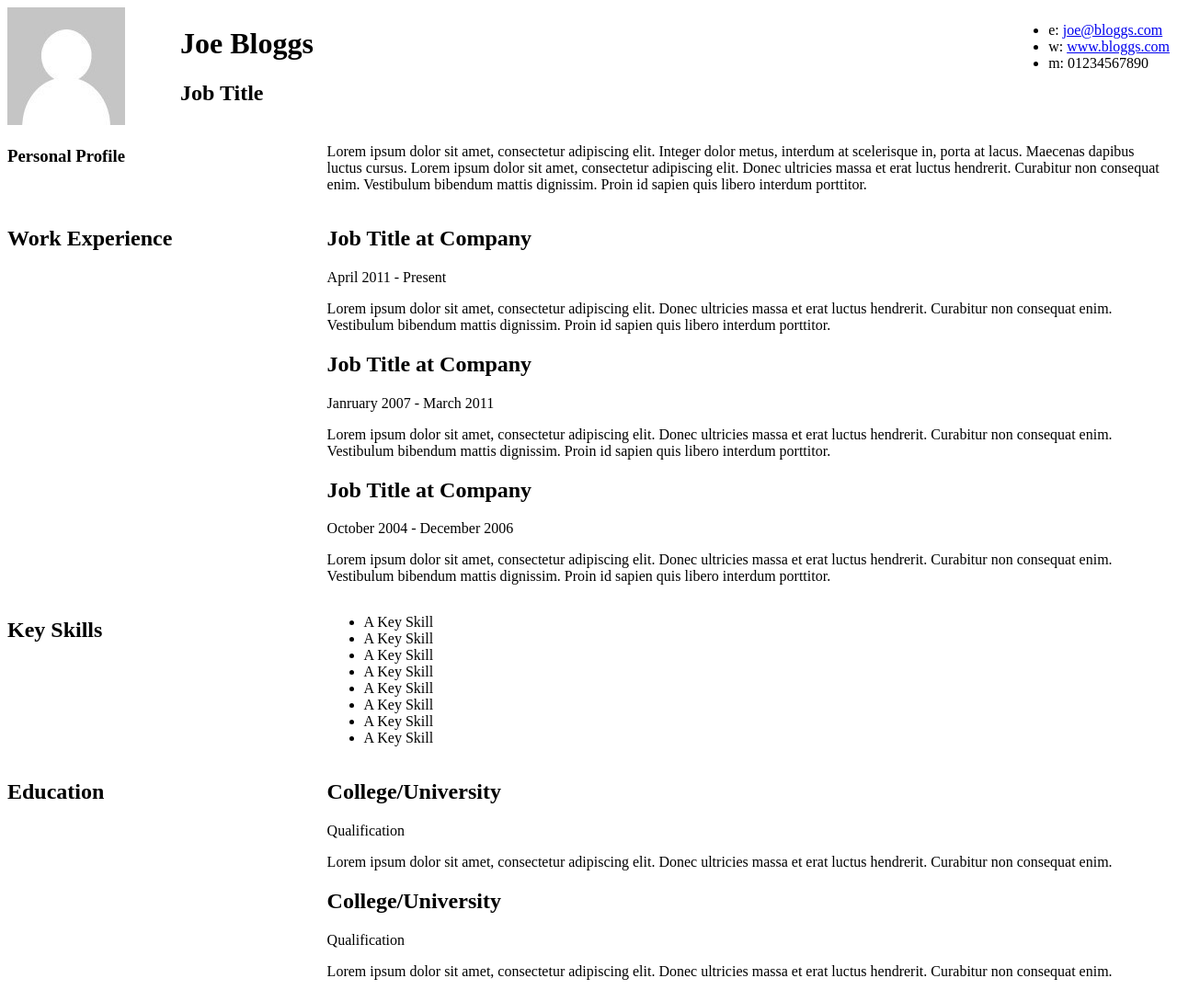
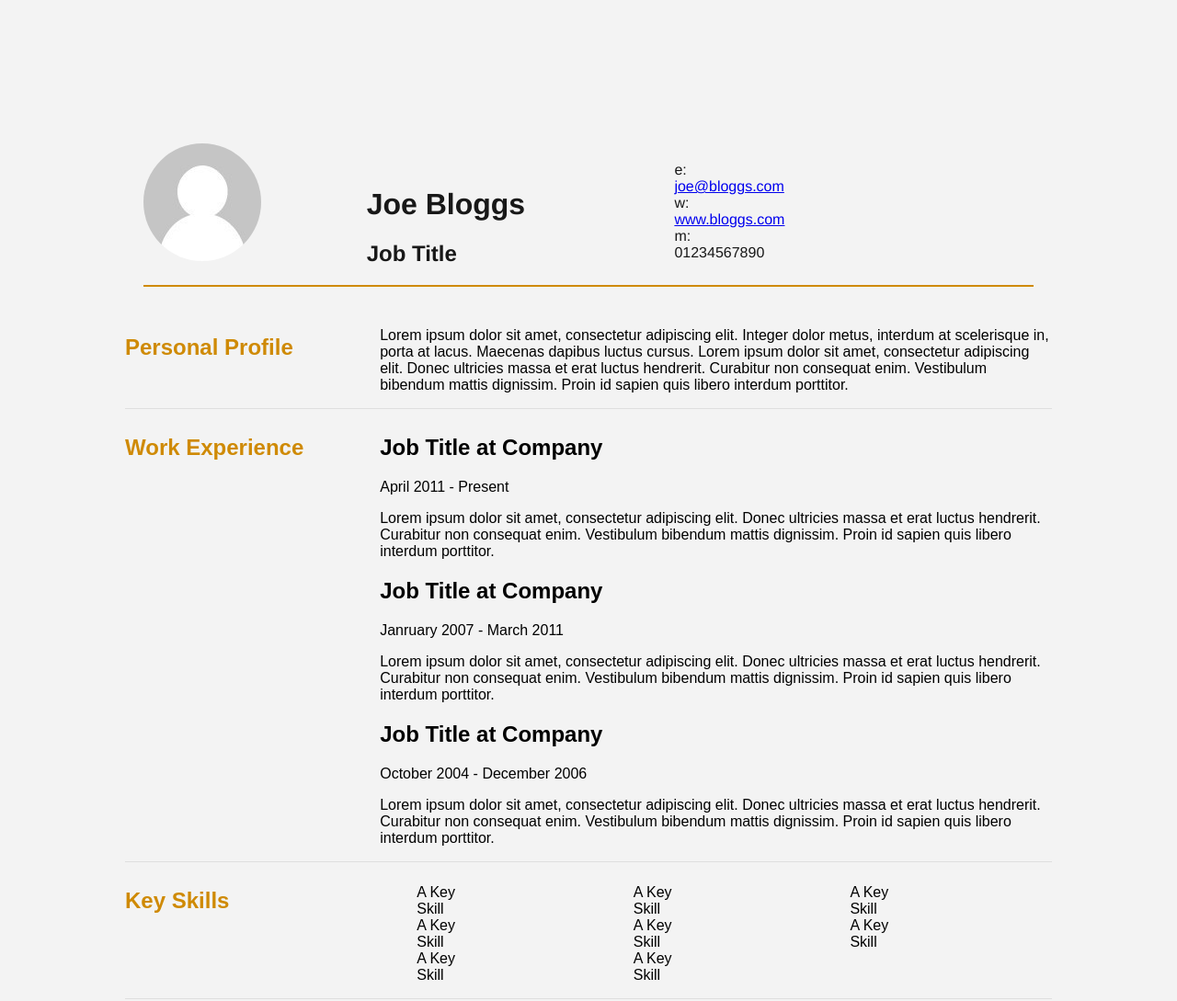
Before and after one commit to Kenzie-Academy-Brasil-Developers/estilizar-curriculo-sprint-2-rhamo1, a plain HTML site: page index.html in a window 1280 px wide. Shown: the top 1089 px of the page at 92% size. Drawn offline with Linux system fonts and the light colour scheme.

Commit message:
Entrega atividade 30 - Entrega: Estilizar um Curriculo guru

```diff
--- a/index.html
+++ b/index.html
@@ -1,10 +1,11 @@
 <!DOCTYPE html>
 <html>
+
 <head>
 	<title>John Doe - Curriculum Vitae</title>
 
-<meta name="viewport" content="width=device-width"/>
-<meta name="description" content="The Curriculum Vitae of Joe Bloggs."/>
+	<meta name="viewport" content="width=device-width" />
+	<meta name="description" content="The Curriculum Vitae of Joe Bloggs." />
 	<meta charset="UTF-8">
 	<link rel="preconnect" href="https://fonts.gstatic.com">
 	<link href='https://fonts.googleapis.com/css?family=Rokkitt:400,700|Lato:400,300' rel='stylesheet' type='text/css'>
@@ -14,8 +15,9 @@
 <script src="//html5shiv.googlecode.com/svn/trunk/html5.js"></script>
 <![endif]-->
 </head>
+
 <body id="top">
-<div id="cv" >
+	<div id="cv">
 		<div class="mainDetails">
 			<div id="headshot">
 				<img src="headshot.jpg" alt="Alan Smith" />
@@ -33,18 +35,23 @@
 					<li>m: 01234567890</li>
 				</ul>
 			</div>
-		<div class="clear"></div>
+			<div class="clear" style="width: inherit;border-top: 2px solid #cf8a05;"></div>
 		</div>
 
 		<div id="mainArea">
 			<section>
 				<article>
 					<div class="sectionTitle">
-					<h1>Personal Profile</h1>
+						<h1 style="font-size: 1.5em;
+								">Personal Profile</h1>
 					</div>
 
 					<div class="sectionContent">
-					<p>Lorem ipsum dolor sit amet, consectetur adipiscing elit. Integer dolor metus, interdum at scelerisque in, porta at lacus. Maecenas dapibus luctus cursus. Lorem ipsum dolor sit amet, consectetur adipiscing elit. Donec ultricies massa et erat luctus hendrerit. Curabitur non consequat enim. Vestibulum bibendum mattis dignissim. Proin id sapien quis libero interdum porttitor.</p>
+						<p>Lorem ipsum dolor sit amet, consectetur adipiscing elit. Integer dolor metus, interdum at
+							scelerisque in, porta at lacus. Maecenas dapibus luctus cursus. Lorem ipsum dolor sit amet,
+							consectetur adipiscing elit. Donec ultricies massa et erat luctus hendrerit. Curabitur non
+							consequat enim. Vestibulum bibendum mattis dignissim. Proin id sapien quis libero interdum
+							porttitor.</p>
 					</div>
 				</article>
 				<div class="clear"></div>
@@ -60,19 +67,25 @@
 					<article>
 						<h2>Job Title at Company</h2>
 						<p class="subDetails">April 2011 - Present</p>
-					<p>Lorem ipsum dolor sit amet, consectetur adipiscing elit. Donec ultricies massa et erat luctus hendrerit. Curabitur non consequat enim. Vestibulum bibendum mattis dignissim. Proin id sapien quis libero interdum porttitor.</p>
+						<p>Lorem ipsum dolor sit amet, consectetur adipiscing elit. Donec ultricies massa et erat luctus
+							hendrerit. Curabitur non consequat enim. Vestibulum bibendum mattis dignissim. Proin id
+							sapien quis libero interdum porttitor.</p>
 					</article>
 
 					<article>
 						<h2>Job Title at Company</h2>
 						<p class="subDetails">Janruary 2007 - March 2011</p>
-					<p>Lorem ipsum dolor sit amet, consectetur adipiscing elit. Donec ultricies massa et erat luctus hendrerit. Curabitur non consequat enim. Vestibulum bibendum mattis dignissim. Proin id sapien quis libero interdum porttitor.</p>
+						<p>Lorem ipsum dolor sit amet, consectetur adipiscing elit. Donec ultricies massa et erat luctus
+							hendrerit. Curabitur non consequat enim. Vestibulum bibendum mattis dignissim. Proin id
+							sapien quis libero interdum porttitor.</p>
 					</article>
 
 					<article>
 						<h2>Job Title at Company</h2>
 						<p class="subDetails">October 2004 - December 2006</p>
-					<p>Lorem ipsum dolor sit amet, consectetur adipiscing elit. Donec ultricies massa et erat luctus hendrerit. Curabitur non consequat enim. Vestibulum bibendum mattis dignissim. Proin id sapien quis libero interdum porttitor.</p>
+						<p>Lorem ipsum dolor sit amet, consectetur adipiscing elit. Donec ultricies massa et erat luctus
+							hendrerit. Curabitur non consequat enim. Vestibulum bibendum mattis dignissim. Proin id
+							sapien quis libero interdum porttitor.</p>
 					</article>
 				</div>
 				<div class="clear"></div>
@@ -109,13 +122,15 @@
 					<article>
 						<h2>College/University</h2>
 						<p class="subDetails">Qualification</p>
-					<p>Lorem ipsum dolor sit amet, consectetur adipiscing elit. Donec ultricies massa et erat luctus hendrerit. Curabitur non consequat enim.</p>
+						<p>Lorem ipsum dolor sit amet, consectetur adipiscing elit. Donec ultricies massa et erat luctus
+							hendrerit. Curabitur non consequat enim.</p>
 					</article>
 
 					<article>
 						<h2>College/University</h2>
 						<p class="subDetails">Qualification</p>
-					<p>Lorem ipsum dolor sit amet, consectetur adipiscing elit. Donec ultricies massa et erat luctus hendrerit. Curabitur non consequat enim.</p>
+						<p>Lorem ipsum dolor sit amet, consectetur adipiscing elit. Donec ultricies massa et erat luctus
+							hendrerit. Curabitur non consequat enim.</p>
 					</article>
 				</div>
 				<div class="clear"></div>
@@ -124,4 +139,5 @@
 		</div>
 	</div>
 </body>
+
 </html>
--- a/style.css
+++ b/style.css
@@ -1,20 +1,66 @@
 .clear {
 	clear: both;
+	border-top: 1px solid #dedede;
+	padding: 4px;
 }
+
+img {
+	border-radius: 50%;
+}
+
+
+#top {
+	padding: 10%;
+}
+
+
+#name {
+	margin-left: 9%;
+}
+
+body {
+	font-family: Arial, Helvetica, sans-serif;
+	background-color: #f3f3f3;
+}
+
+.mainDetails {
+	font-family: Helvetica, sans-serif;
+	color: #181818;
+	padding: 2%;
+	display: inline-block;
+
+}
+
+.sectionTitle {
+	font-family: Arial, Helvetica, sans-serif;
+	color: #cf8a05;
+}
+
+/* h1, h2, h3 {
+	font-family: Helvetica, sans-serif;
+	color: #cf8a05;
+} */
 
 #headshot {
 	width: 12.5%;
-	float: left;
+
 	margin-right: 30px;
+	display: inline-block;
 }
 
 #name {
-	float: left;
+
+	width: 30%;
+	display: inline-block;
+
 }
 
 #contactDetails {
-	float: right;
+	display: inline-block;
+	width: 30%;
+
 }
+
 
 .sectionTitle {
 	float: left;
@@ -25,3 +71,18 @@
 	float: right;
 	width: 72.5%;
 }
+
+li {
+	columns: 50px 3;
+	display: inline;
+	float: left;
+
+}
+
+.keySkills {
+	/* float: inline-start;
+	display: inline;
+	float: left; */
+	columns: 100px 3;
+
+}
```
Lines whose indentation alone changed are shown as unchanged.
